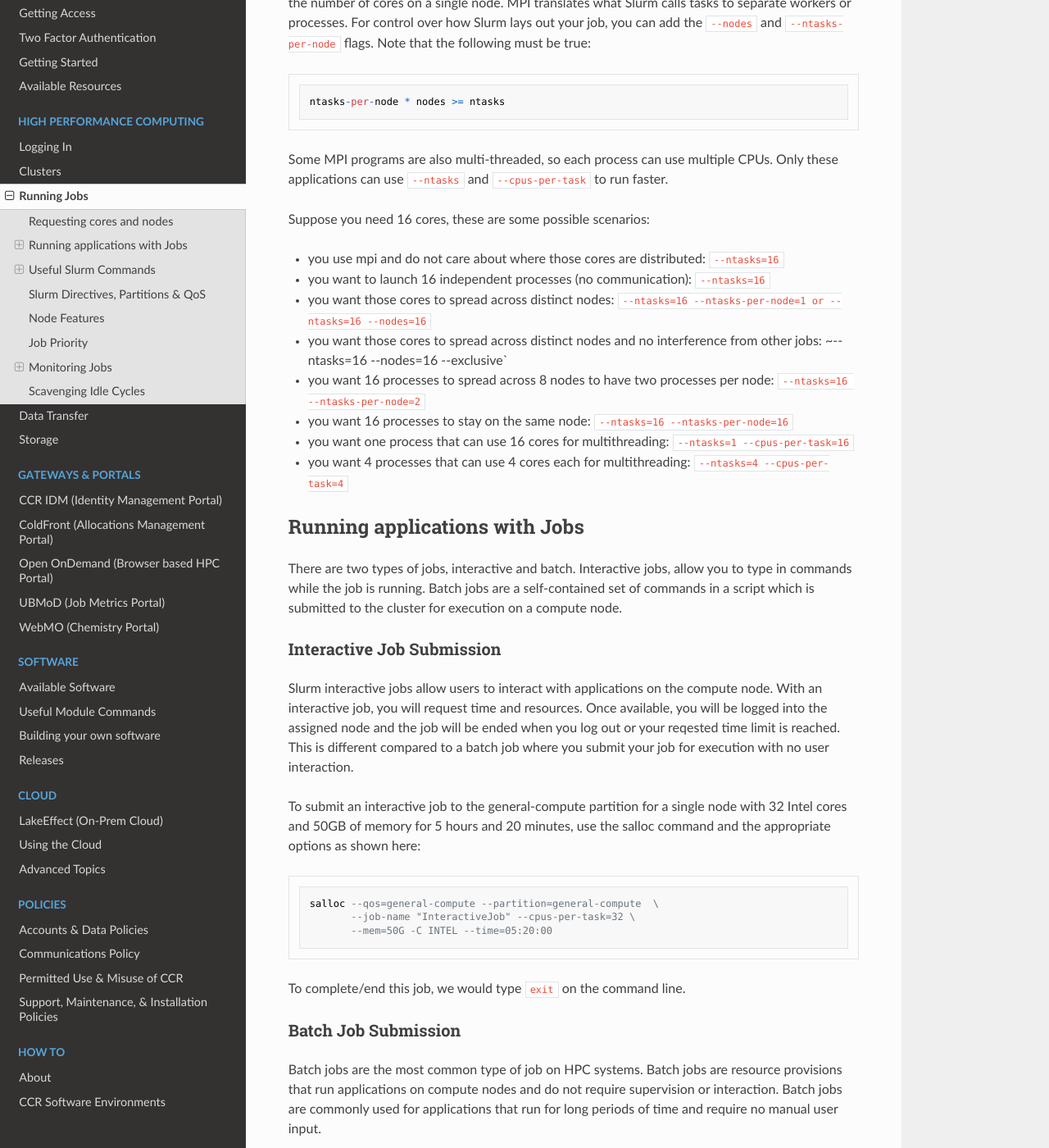
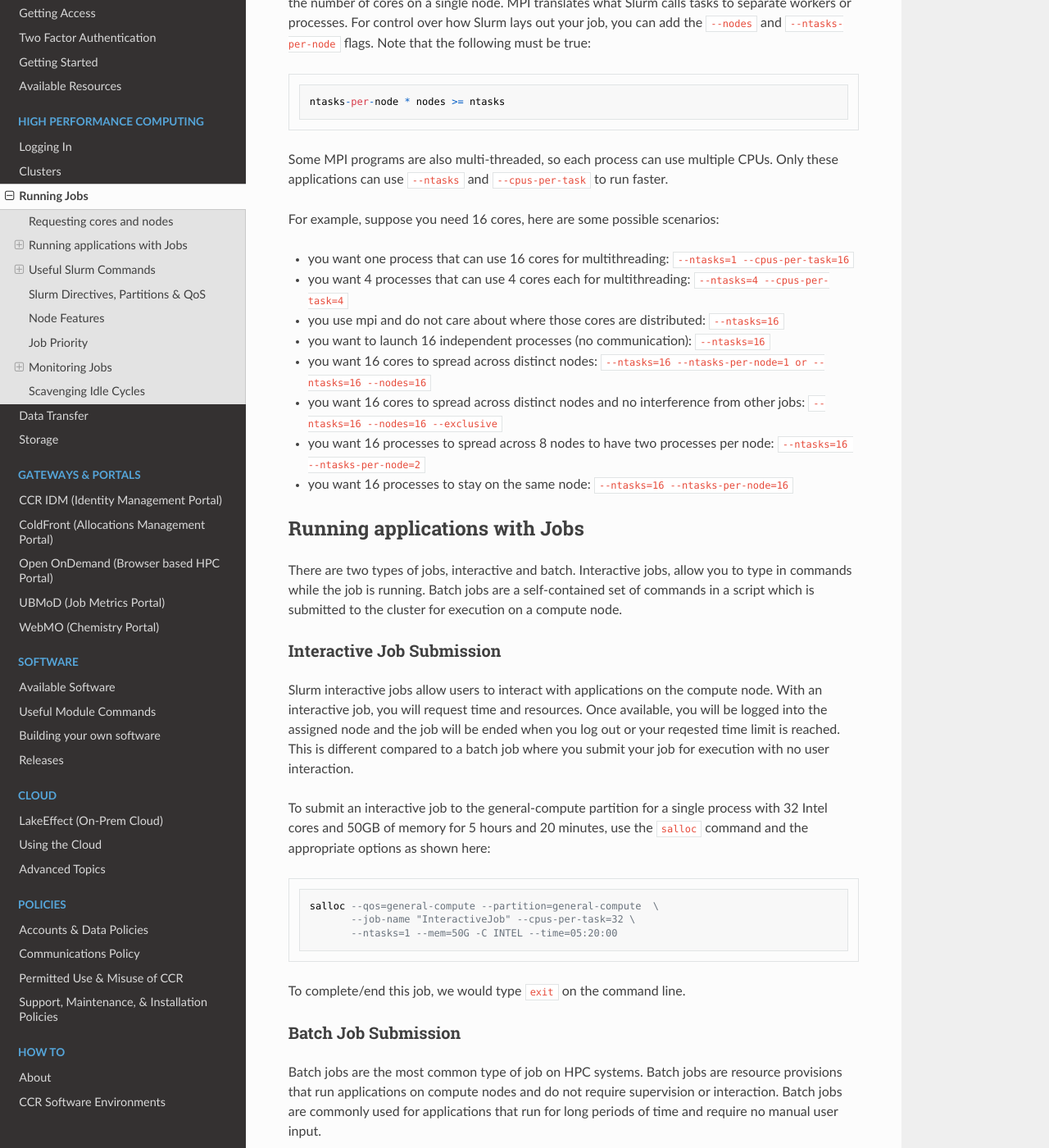
Before and after one commit to ubccr/ccrdocs, an MkDocs documentation site: the page built from pages/hpc/jobs.md, in a window 1280 px wide and 1400 px high, scrolled down 1029 px. Shown: the whole window at 82% size. Built offline with MkDocs 1.6.1, drawn with Linux system fonts in a browser that asks for light colours; nearby versions of some CDN libraries; some of the changed text lies outside the part shown.

Commit message:
Minor tweaks

````diff
--- a/pages/hpc/jobs.md
+++ b/pages/hpc/jobs.md
@@ -50,16 +50,16 @@ Some MPI programs are also multi-threaded, so each process can use multiple
 CPUs. Only these applications can use `--ntasks` and `--cpus-per-task` to run
 faster.
 
-Suppose you need 16 cores, these are some possible scenarios:
+For example, suppose you need 16 cores, here are some possible scenarios:
 
+- you want one process that can use 16 cores for multithreading: `--ntasks=1 --cpus-per-task=16`
+- you want 4 processes that can use 4 cores each for multithreading: `--ntasks=4 --cpus-per-task=4`
 - you use mpi and do not care about where those cores are distributed: `--ntasks=16`
 - you want to launch 16 independent processes (no communication): `--ntasks=16`
-- you want those cores to spread across distinct nodes: `--ntasks=16 --ntasks-per-node=1 or --ntasks=16 --nodes=16`
-- you want those cores to spread across distinct nodes and no interference from other jobs: ~--ntasks=16 --nodes=16 --exclusive`
+- you want 16 cores to spread across distinct nodes: `--ntasks=16 --ntasks-per-node=1 or --ntasks=16 --nodes=16`
+- you want 16 cores to spread across distinct nodes and no interference from other jobs: `--ntasks=16 --nodes=16 --exclusive`
 - you want 16 processes to spread across 8 nodes to have two processes per node: `--ntasks=16 --ntasks-per-node=2`
 - you want 16 processes to stay on the same node: `--ntasks=16 --ntasks-per-node=16`
-- you want one process that can use 16 cores for multithreading: `--ntasks=1 --cpus-per-task=16`
-- you want 4 processes that can use 4 cores each for multithreading: `--ntasks=4 --cpus-per-task=4`
 
 ## Running applications with Jobs
 
@@ -77,14 +77,14 @@ when you log out or your reqested time limit is reached.  This is different
 compared to a batch job where you submit your job for execution with no user
 interaction.
 
-To submit an interactive job to the general-compute partition for a single node
-with 32 Intel cores and 50GB of memory for 5 hours and 20 minutes, use the
-salloc command and the appropriate options as shown here:
+To submit an interactive job to the general-compute partition for a single
+process with 32 Intel cores and 50GB of memory for 5 hours and 20 minutes, use
+the `salloc` command and the appropriate options as shown here:
 
 ```bash
 salloc --qos=general-compute --partition=general-compute  \
        --job-name "InteractiveJob" --cpus-per-task=32 \
-       --mem=50G -C INTEL --time=05:20:00
+       --ntasks=1 --mem=50G -C INTEL --time=05:20:00
 ```
 
 To complete/end this job, we would type `exit` on the command line.
````
Also changed, not shown: other parts of pages/hpc/jobs.md (+1 -1 lines).
